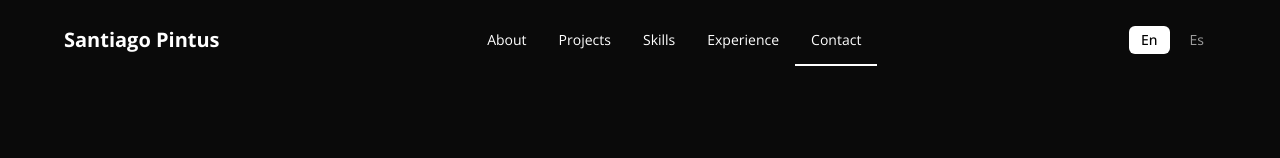
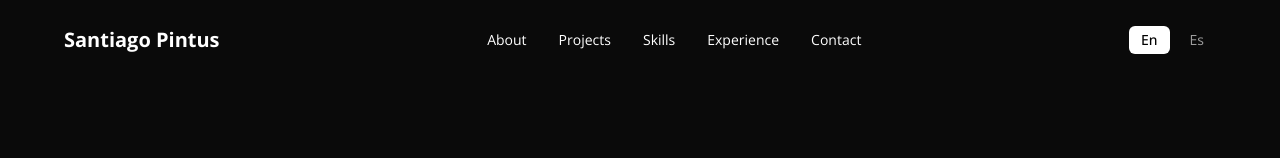
Before and after one commit to santiagopintus/santiagopintus-portfolio, a Next.js app: page /en/projects/ethrewards-redux-cra in a window 1280 px wide. Shown: the top 158 px of the page. Built offline with nearby package versions, Linux system fonts and the light colour scheme.

Commit message:
Disabled spyscroll outside of home

```diff
--- a/components/Header.tsx
+++ b/components/Header.tsx
@@ -25,13 +25,13 @@ export default function Header() {
     href: `/${locale}#${section}`,
   }));
 
-  // Scroll-spy navigation
-  const navRef = useRef<HTMLElement>(null);
-  const { activeSection, setActiveSection } = useScrollSpy(NAV_SECTIONS);
-  const underlinePosition = useNavUnderline(activeSection, navRef);
-
   // Check if we're on the home page
   const isHomePage = pathname === '/';
+
+  // Scroll-spy navigation - only enabled on home page
+  const navRef = useRef<HTMLElement>(null);
+  const { activeSection, setActiveSection } = useScrollSpy(isHomePage ? NAV_SECTIONS : []);
+  const underlinePosition = useNavUnderline(isHomePage ? activeSection : null, navRef);
 
   // Handle nav link click - immediate underline feedback and smooth scroll
   const handleNavClick = (e: React.MouseEvent<HTMLAnchorElement>, sectionId: string) => {
@@ -124,8 +124,8 @@ export default function Header() {
                 </a>
               );
             })}
-            {/* Animated underline */}
-            {underlinePosition && (
+            {/* Animated underline - only on home page */}
+            {isHomePage && underlinePosition && (
               <span
                 className="absolute bottom-0 h-0.5 bg-white transition-all duration-300 ease-out"
                 style={{
```
